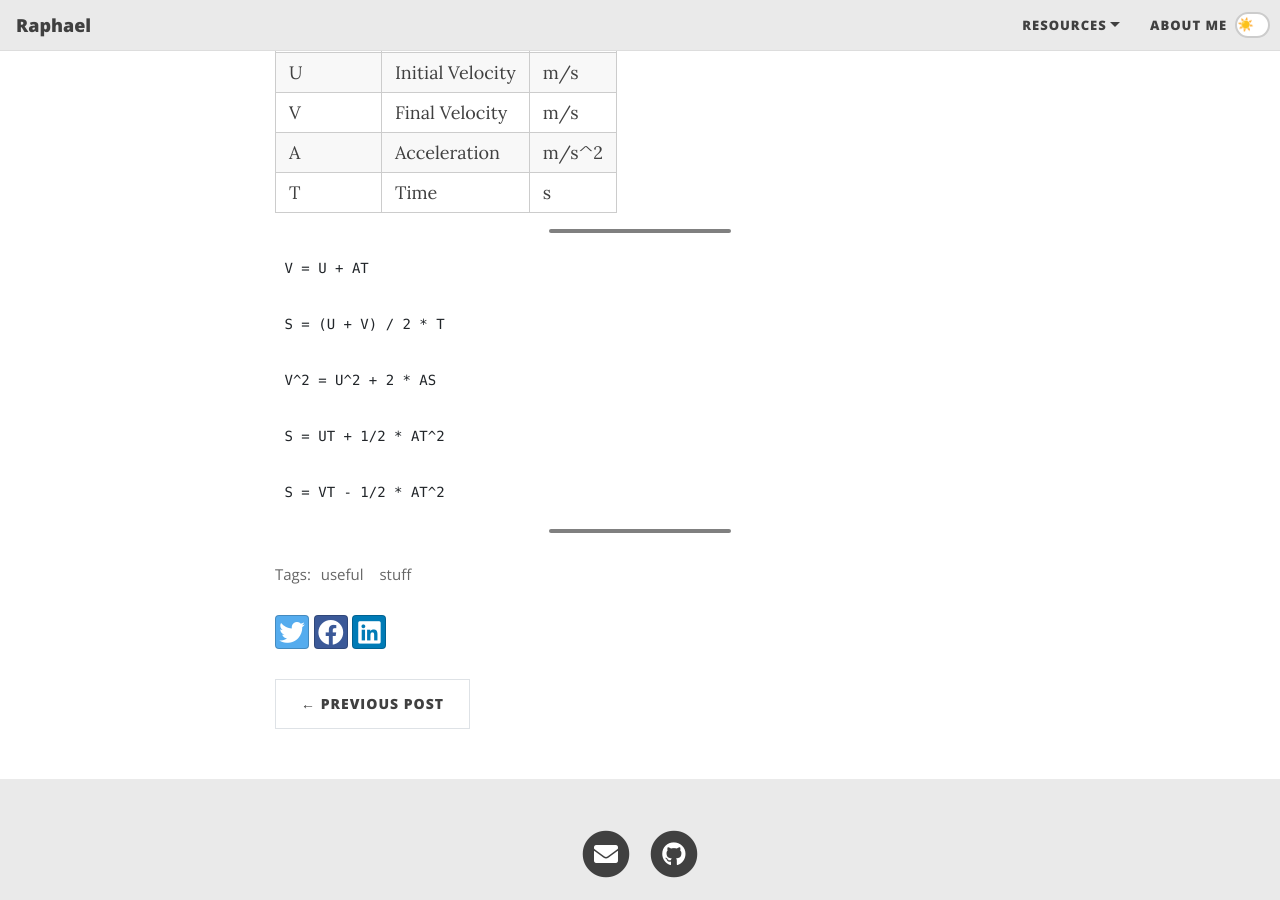
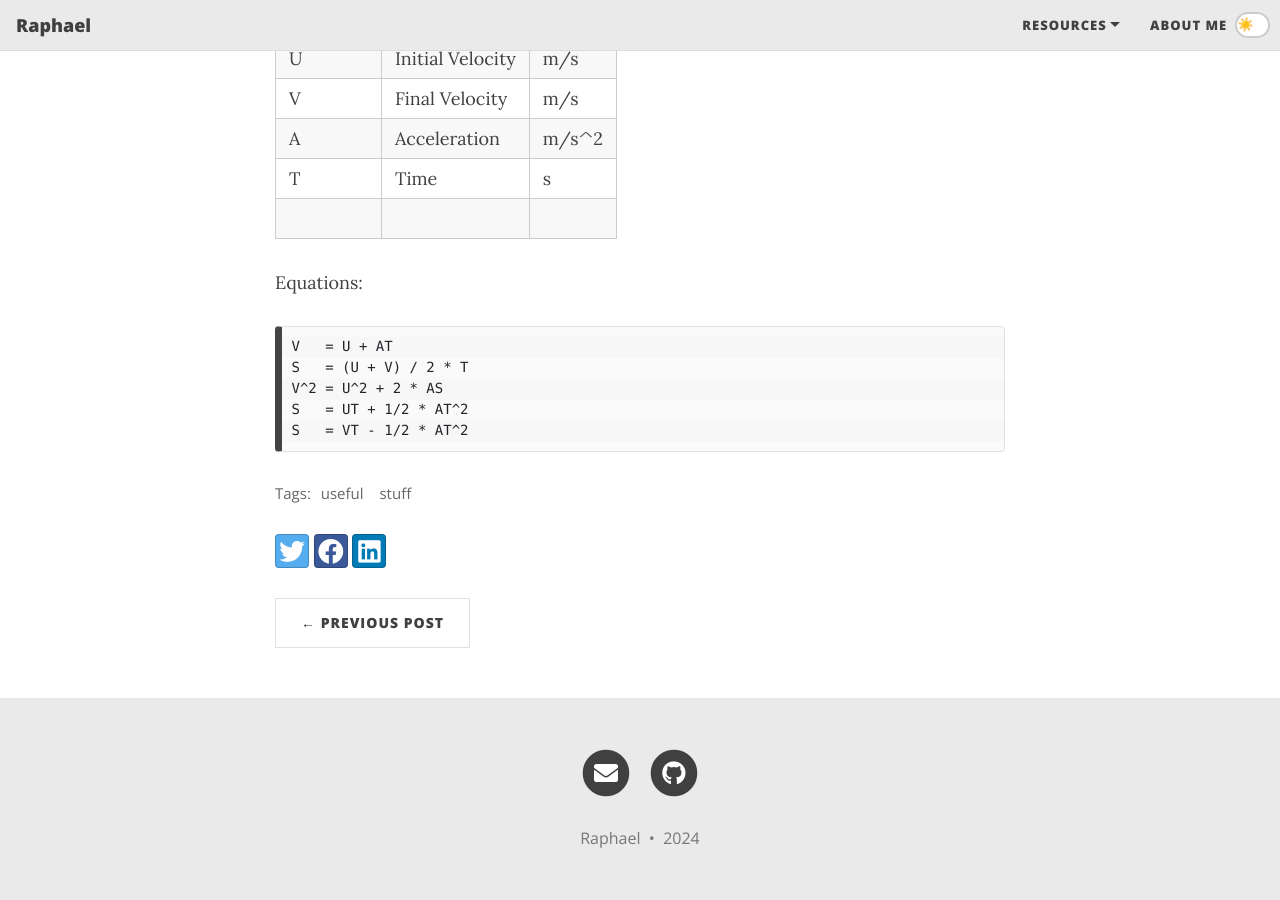
Before and after one commit to raphlee/raphlee.github.io, a Jekyll site: the page built from _posts/2024-08-11-some-stuff.md, in a window 1280 px wide and 900 px high, scrolled down 1696 px. Built offline with Jekyll 4.4.1, drawn with Linux system fonts in a browser that asks for light colours; nearby versions of some CDN libraries.

Commit message:
Keeps going....

````diff
--- a/_posts/2024-08-11-some-stuff.md
+++ b/_posts/2024-08-11-some-stuff.md
@@ -43,7 +43,7 @@
 - Animating
 . To animate the character, we just need to vary the sampled line based on the current time.
 
-```shader
+```
 _AnimVertexTex_TexelSize = Vector4 (1/width, 1/height, width, height)
 float animCoords = frac (_Time.y * _AnimVertexTex_TexelSize.y);
 ```
@@ -71,22 +71,14 @@
 | V | Final Velocity | m/s
 | A | Acceleration | m/s^2
 | T | Time | s
+|
 
----
 
-```math
-V = U + AT
+Equations:
 ```
-```math
-S = (U + V) / 2 * T
+V   = U + AT
+S   = (U + V) / 2 * T
+V^2 = U^2 + 2 * AS
+S   = UT + 1/2 * AT^2
+S   = VT - 1/2 * AT^2
 ```
-```math
-V^2 = U^2 + 2 * AS
-```
-```math
-S = UT + 1/2 * AT^2
-```
-```math
-S = VT - 1/2 * AT^2
-```
----
````
